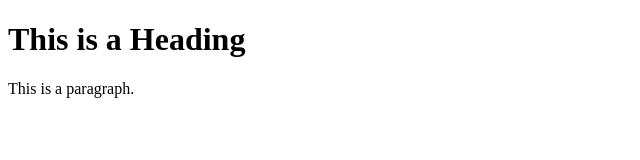
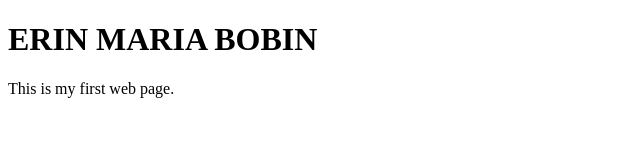
Before and after one commit to erinmbobin/erinmbobin.github.io, a plain HTML site: page index.html in a window 1280 px wide. Shown: the whole page, without its empty margins (0-640 px from the left). Drawn offline with Linux system fonts and the light colour scheme.

Commit message:
Update index.html

```diff
--- a/index.html
+++ b/index.html
@@ -5,8 +5,8 @@
 </head>
 <body>
 
-<h1>This is a Heading</h1>
-<p>This is a paragraph.</p>
+<h1>ERIN MARIA BOBIN</h1>
+<p>This is my first web page.</p>
 
 </body>
 </html>
```
